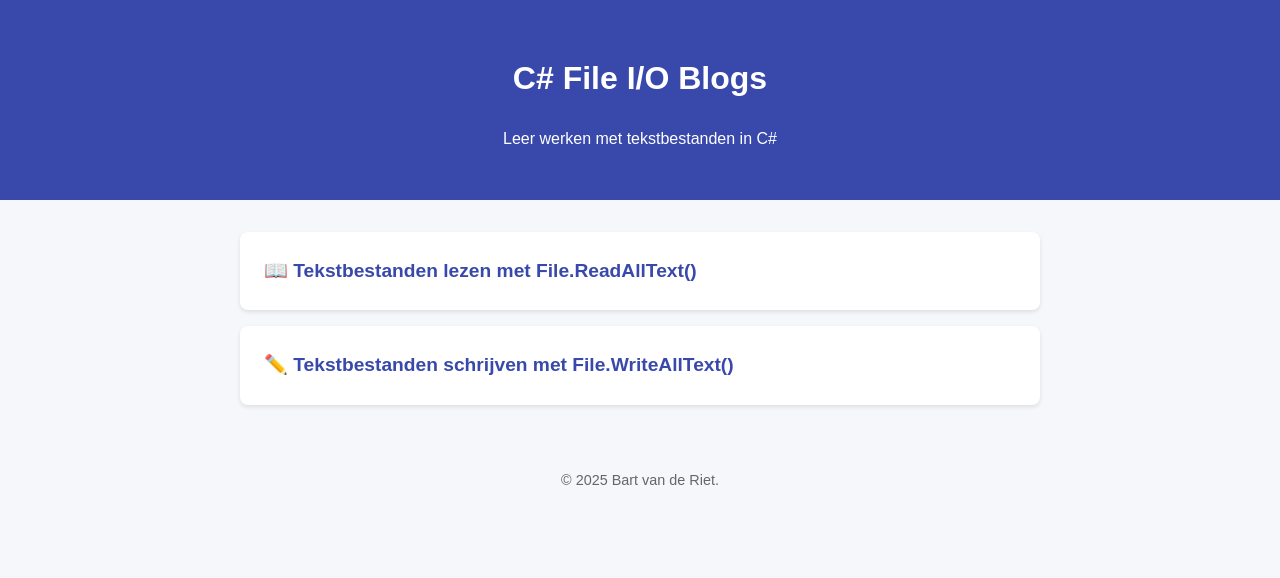
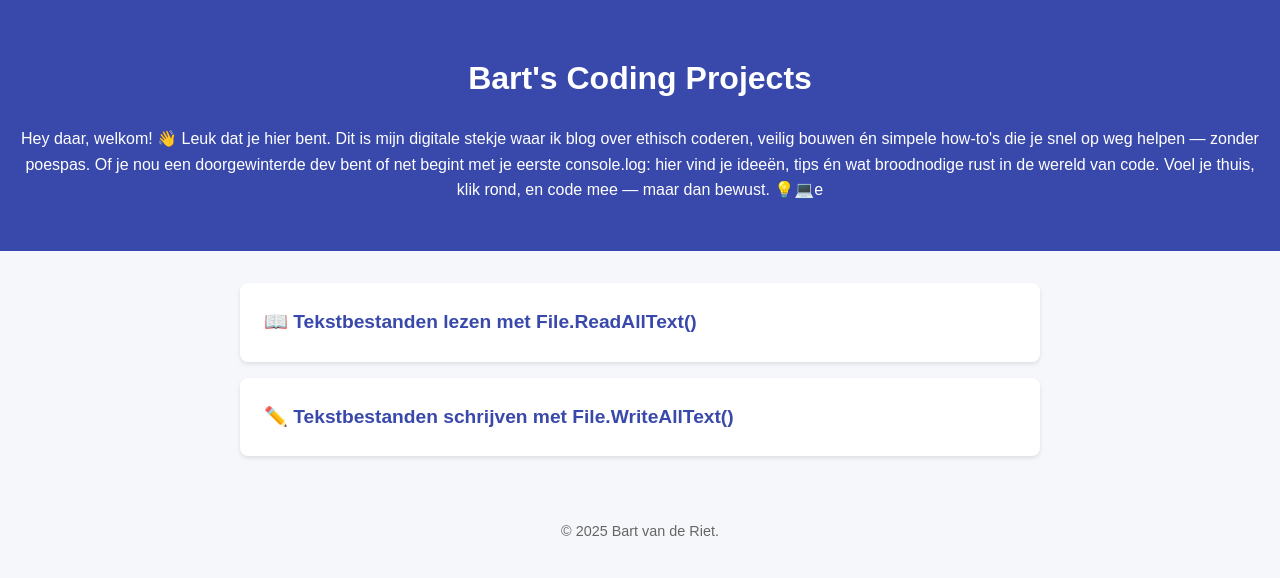
Before and after one commit to BartvdRietCoding/BartCodingProjects, a plain HTML site: page index.html in a window 1280 px wide. Drawn offline with Linux system fonts and the light colour scheme.

Commit message:
Update index.html

```diff
--- a/index.html
+++ b/index.html
@@ -2,7 +2,7 @@
 <html lang="nl">
 <head>
   <meta charset="UTF-8">
-  <title>C# File I/O Blogs</title>
+  <title>Bart's Coding Projects</title>
   <meta name="viewport" content="width=device-width, initial-scale=1.0">
   <style>
     body {font-family: Arial, sans-serif; line-height: 1.6; margin: 0; padding: 0; background: #f5f7fa;}
@@ -15,8 +15,12 @@
 </head>
 <body>
   <header>
-    <h1>C# File I/O Blogs</h1>
-    <p>Leer werken met tekstbestanden in C#</p>
+    <h1>Bart's Coding Projects</h1>
+    <p>Hey daar, welkom! 👋 Leuk dat je hier bent. Dit is mijn digitale stekje waar ik blog over ethisch coderen, veilig bouwen én simpele how-to's die je snel op weg helpen — zonder poespas.
+
+Of je nou een doorgewinterde dev bent of net begint met je eerste console.log: hier vind je ideeën, tips én wat broodnodige rust in de wereld van code.
+
+Voel je thuis, klik rond, en code mee — maar dan bewust. 💡💻e</p>
   </header>
 
   <nav>
```
